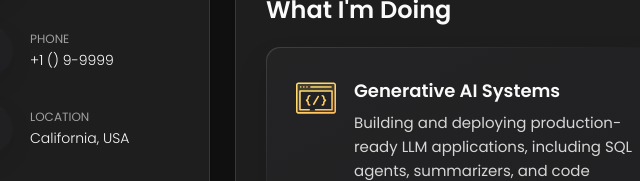
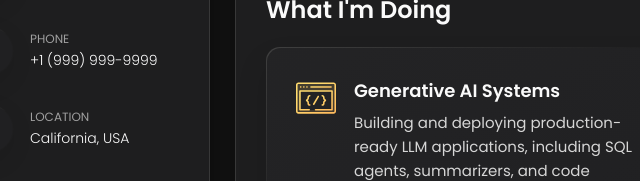
Before and after one commit to Bhanutejagiddaluru/GenAI, a plain HTML site: page index.html in a window 1280 px wide. Shown: the part 449-630 px from the top of the page, 105-745 px from the left. Drawn offline with nearby package versions, Linux system fonts and the light colour scheme.

Commit message:
Update index.html

```diff
--- a/index.html
+++ b/index.html
@@ -93,7 +93,7 @@
             <div class="contact-info">
               <p class="contact-title">Phone</p>
 
-              <a href="tel:+14086730911" class="contact-link">+1 () 9-9999</a>
+              <a href="tel:+14086730911" class="contact-link">+1 (999) 999-9999</a>
             </div>
 
           </li>
```
